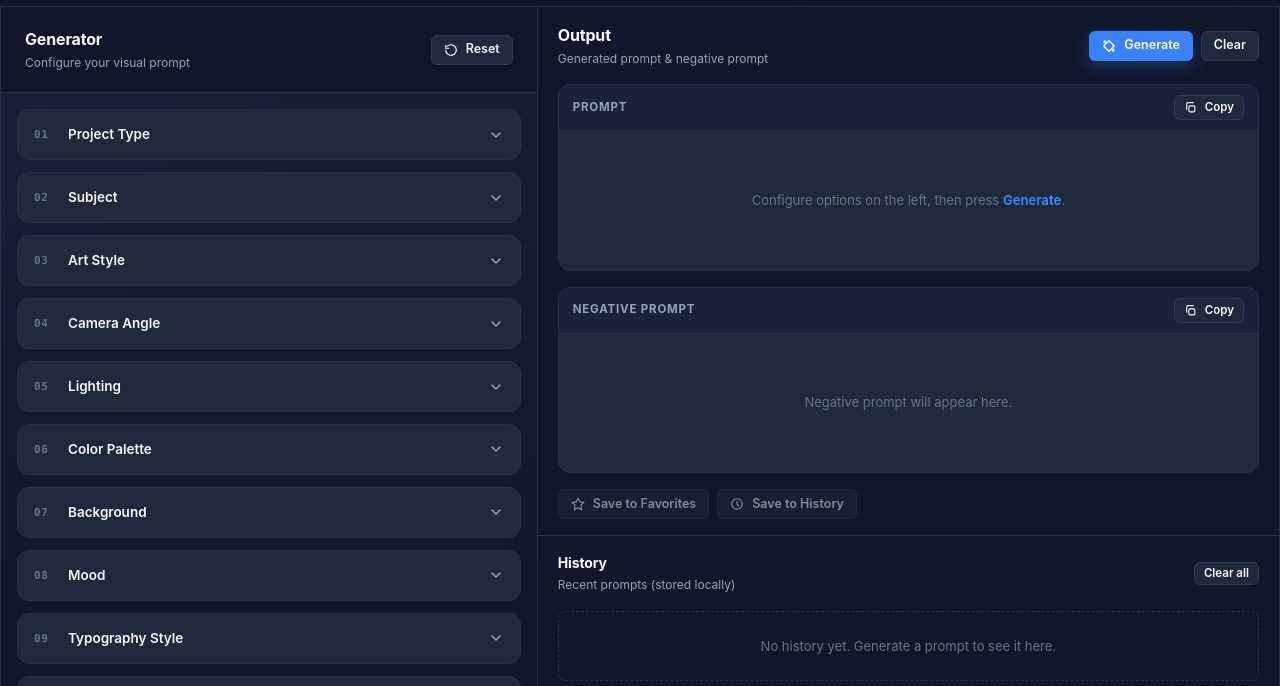
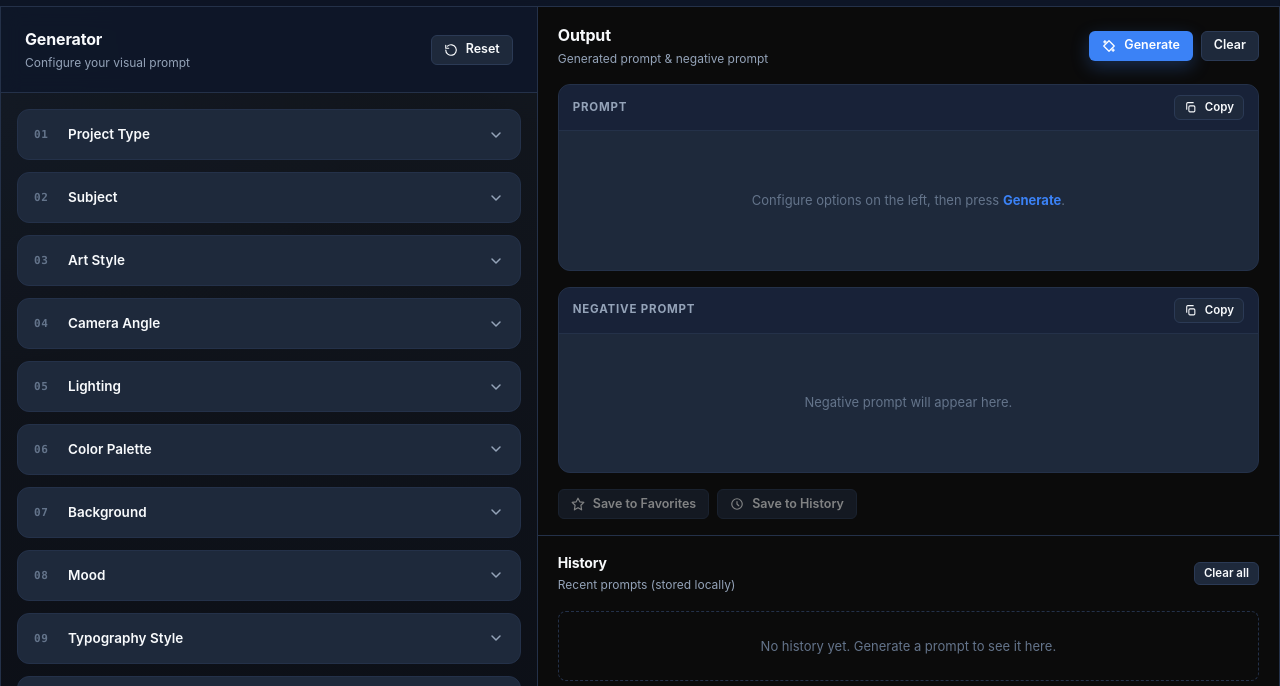
Before and after one commit to AzkiVIP/PromptForge, a plain HTML site: page index.html in a window 1280 px wide. Shown: the part 53-739 px from the top of the page. Drawn offline with Linux system fonts and the light colour scheme.

Commit message:
Change background color variable to a darker shade

```diff
--- a/css/style.css
+++ b/css/style.css
@@ -6,7 +6,7 @@
 /* ---------- Design Tokens ---------- */
 :root {
   /* Surfaces */
-  --bg:            #0F172A;
+  --bg:            #0B0B0B;
   --surface:       #1E293B;
   --surface-2:     #182238;
   --surface-3:     #233049;
```
